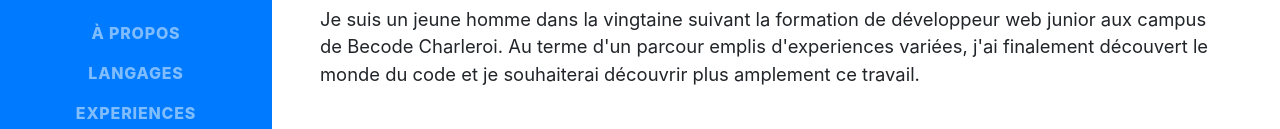
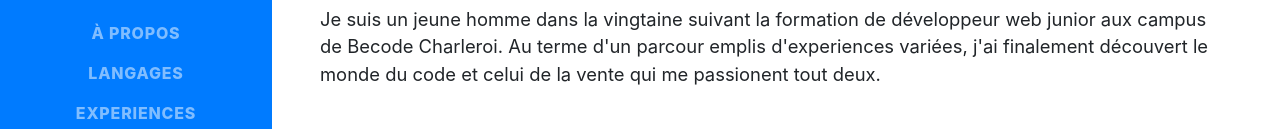
Before and after one commit to alessdenys/C.V, a website with bundled scripts: page index.html in a window 1280 px wide. Shown: the part 367-496 px from the top of the page. Built offline with nearby package versions, Linux system fonts and the light colour scheme; a web font is replaced by a local one.

Commit message:
modification vente

```diff
--- a/index.html
+++ b/index.html
@@ -69,7 +69,7 @@
         </div>
         <p class="lead mb-5">
           Je suis un jeune homme dans la vingtaine suivant la formation de développeur web junior aux campus de Becode Charleroi.
-          Au terme d'un parcour emplis d'experiences variées, j'ai finalement découvert le monde du code et je souhaiterai découvrir plus amplement ce travail.
+          Au terme d'un parcour emplis d'experiences variées, j'ai finalement découvert le monde du code et celui de la vente qui me passionent tout deux.
         </p>
         <div class="social-icons">
           <a href="https://www.linkedin.com/in/alessandro-denys/">
```
